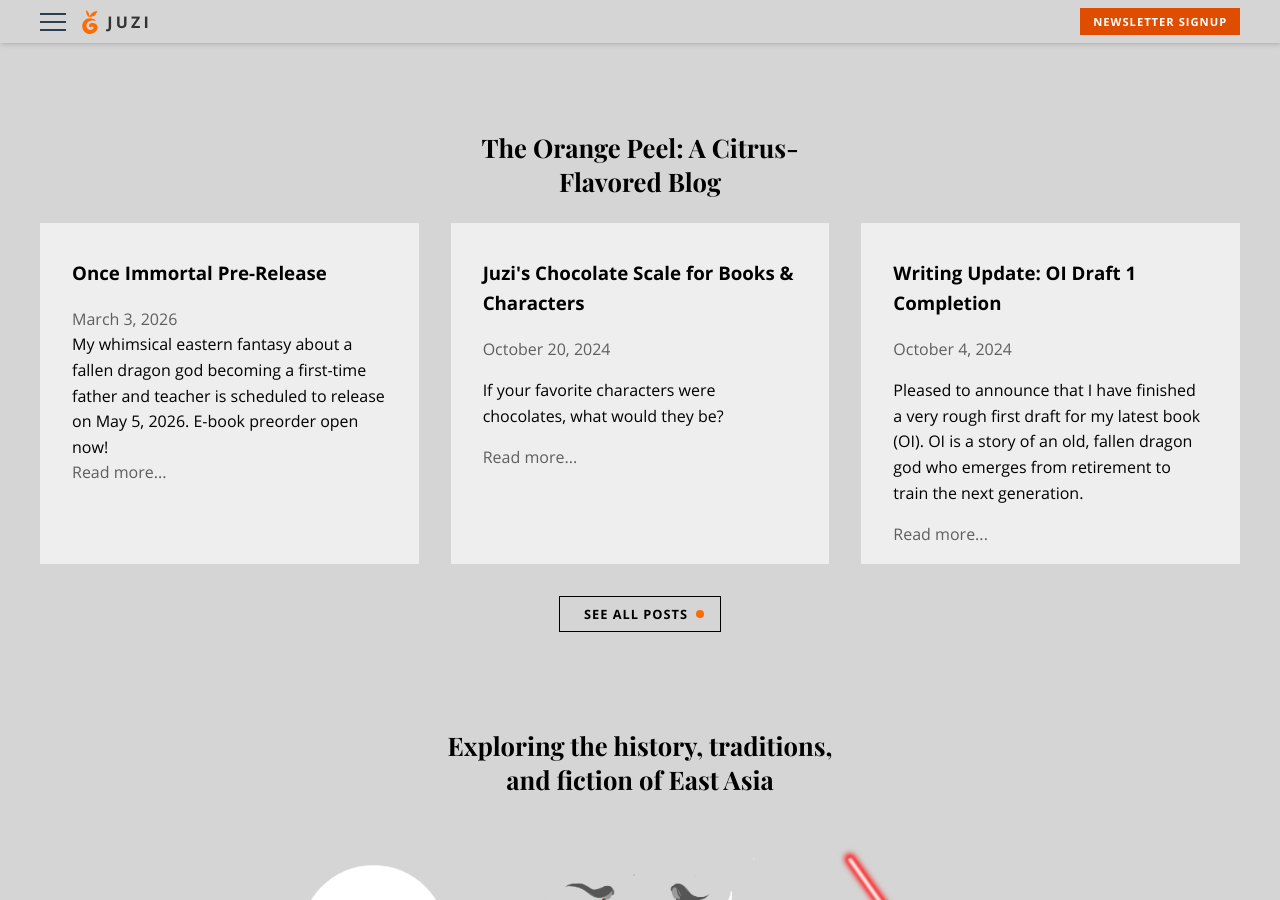
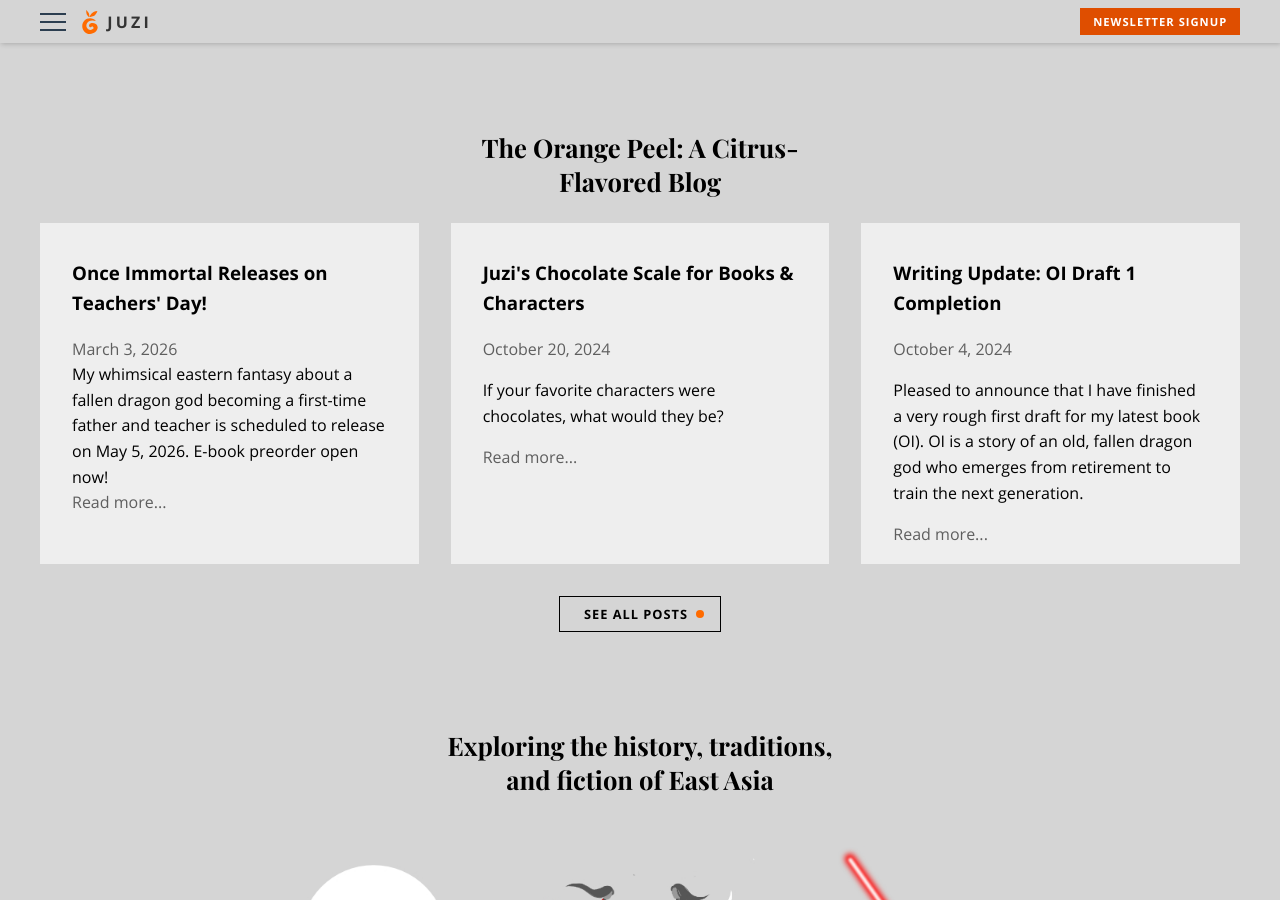
Before and after one commit to Gernene/juzi, a Jekyll site: the page built from index.html, in a window 1280 px wide and 900 px high, scrolled down 1134 px. Built offline with Jekyll 4.4.1, drawn with Linux system fonts in a browser that asks for light colours.

Commit message:
Tweak title

```diff
--- a/_posts/2026-03-03-once-immortal-earc.md
+++ b/_posts/2026-03-03-once-immortal-earc.md
@@ -1,6 +1,6 @@
 ---
 layout: post
-title:  "Once Immortal Pre-Release"
+title:  "Once Immortal Releases on Teachers' Day!"
 date:   2026-03-03 00:00:00 -0000
 permalink: /once-immortal-prerelease/
 categories: [blog]
```
